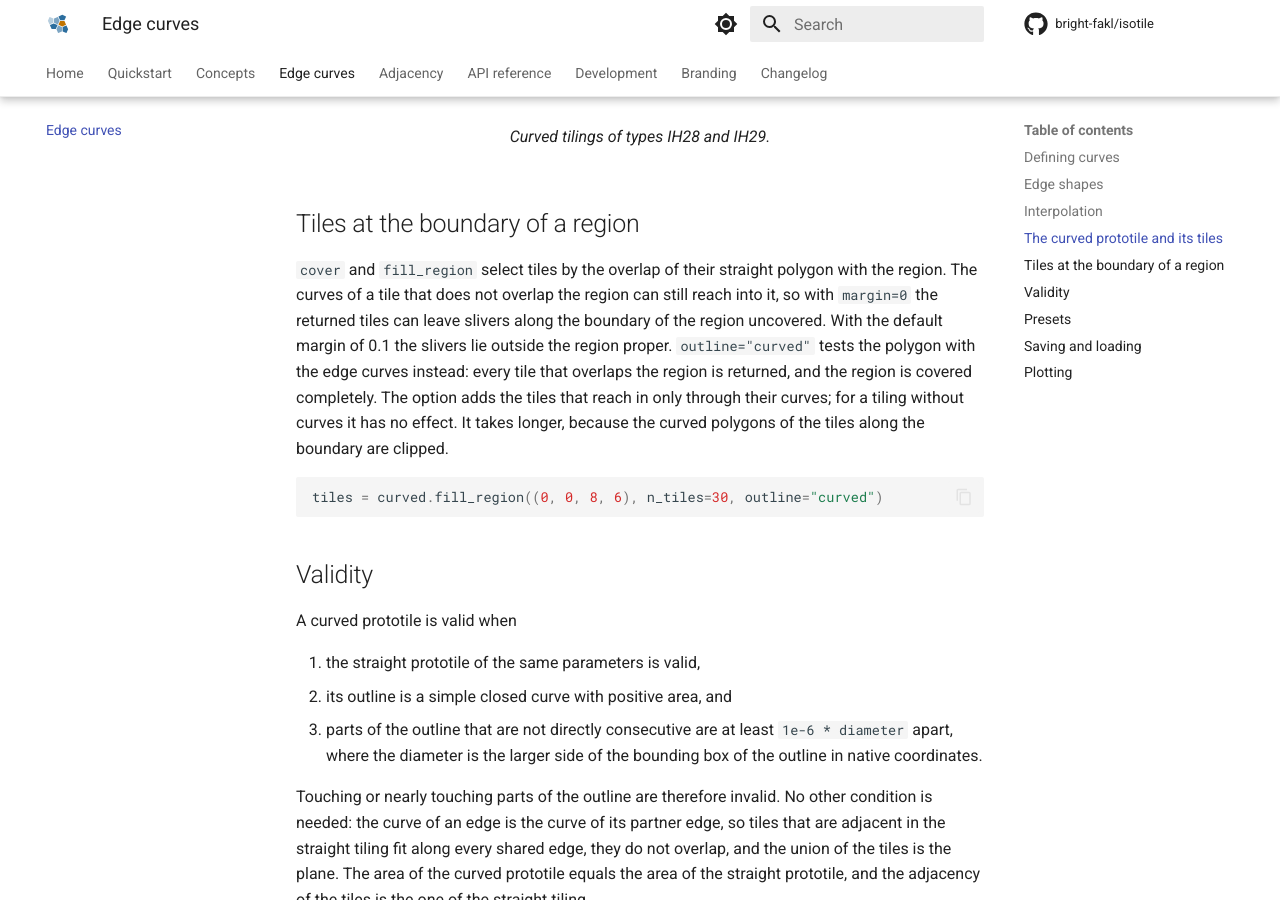
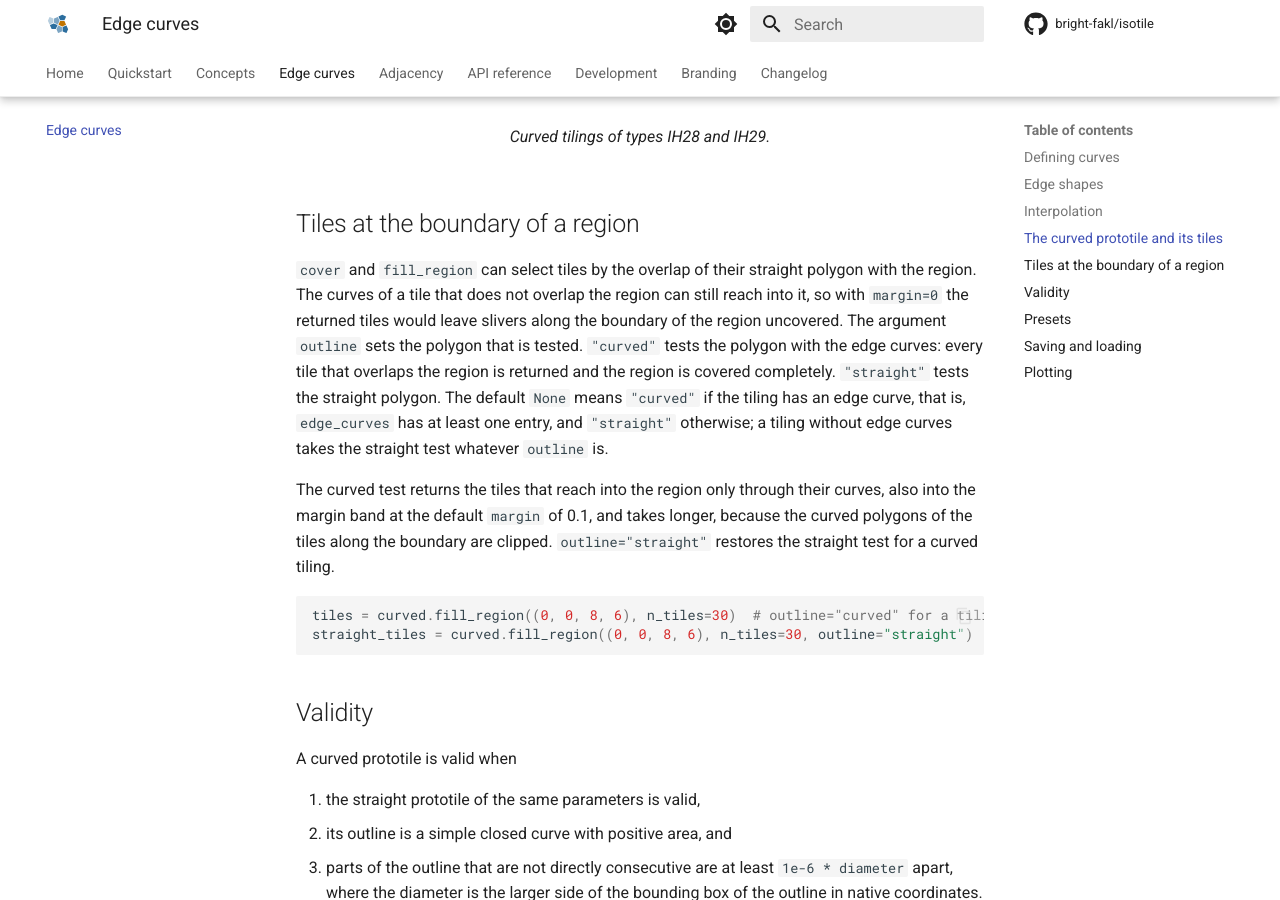
Before and after one commit to bright-fakl/isotile, an MkDocs documentation site: the page built from docs/curves.md, in a window 1280 px wide and 900 px high, scrolled down 4188 px. Built offline with MkDocs 1.6.1 and Material for MkDocs 9.7.7, drawn with Linux system fonts in a browser that asks for light colours; comment, search, counter and statistics services are not loaded.

Commit message:
feat: outline defaults to None, curved for a tiling with edge curves
Co-Authored-By: Claude Sonnet 5.5 <noreply@anthropic.com>

````diff
--- a/docs/curves.md
+++ b/docs/curves.md
@@ -134,16 +134,21 @@ print(outlines.shape, len(tiles.adjacency("edge").nonzero()[0]))
 
 ## Tiles at the boundary of a region
 
-`cover` and `fill_region` select tiles by the overlap of their straight polygon with the region. The curves of a tile
-that does not overlap the region can still reach into it, so with `margin=0` the returned tiles can leave slivers
-along the boundary of the region uncovered. With the default margin of 0.1 the slivers lie outside the region proper.
-`outline="curved"` tests the polygon with the edge curves instead: every tile that overlaps the region is returned,
-and the region is covered completely. The option adds the tiles that reach in only through their curves; for a tiling
-without curves it has no effect. It takes longer, because the curved polygons of the tiles along the boundary are
-clipped.
+`cover` and `fill_region` can select tiles by the overlap of their straight polygon with the region. The curves of a
+tile that does not overlap the region can still reach into it, so with `margin=0` the returned tiles would leave
+slivers along the boundary of the region uncovered. The argument `outline` sets the polygon that is tested.
+`"curved"` tests the polygon with the edge curves: every tile that overlaps the region is returned and the region is
+covered completely. `"straight"` tests the straight polygon. The default `None` means `"curved"` if the tiling has an
+edge curve, that is, `edge_curves` has at least one entry, and `"straight"` otherwise; a tiling without edge curves
+takes the straight test whatever `outline` is.
+
+The curved test returns the tiles that reach into the region only through their curves, also into the margin band at
+the default `margin` of 0.1, and takes longer, because the curved polygons of the tiles along the boundary are
+clipped. `outline="straight"` restores the straight test for a curved tiling.
 
 ```python
-tiles = curved.fill_region((0, 0, 8, 6), n_tiles=30, outline="curved")
+tiles = curved.fill_region((0, 0, 8, 6), n_tiles=30)  # outline="curved" for a tiling with edge curves
+straight_tiles = curved.fill_region((0, 0, 8, 6), n_tiles=30, outline="straight")
 ```
 
 ## Validity
````
Also changed, not shown: CHANGELOG.md (+7 -3 lines), docs/concepts.md (+6 -5 lines), 2 other files.
